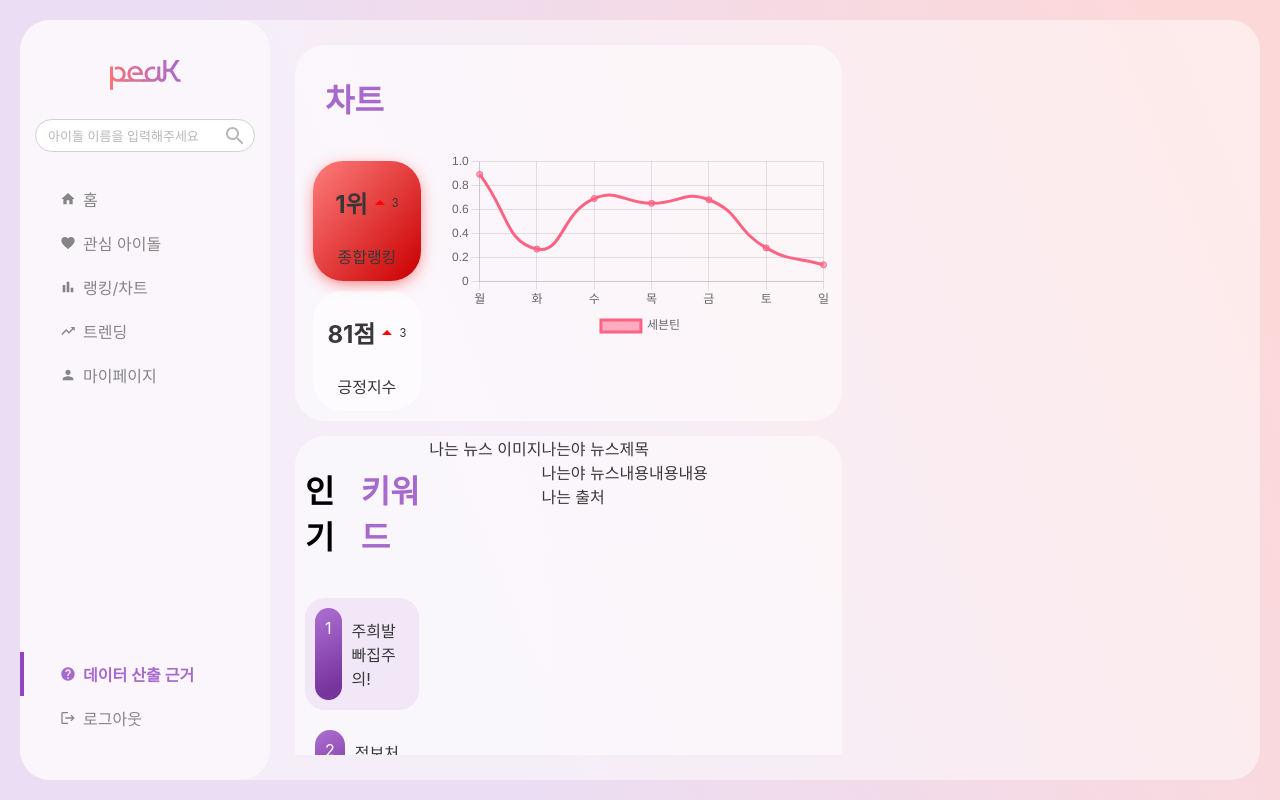
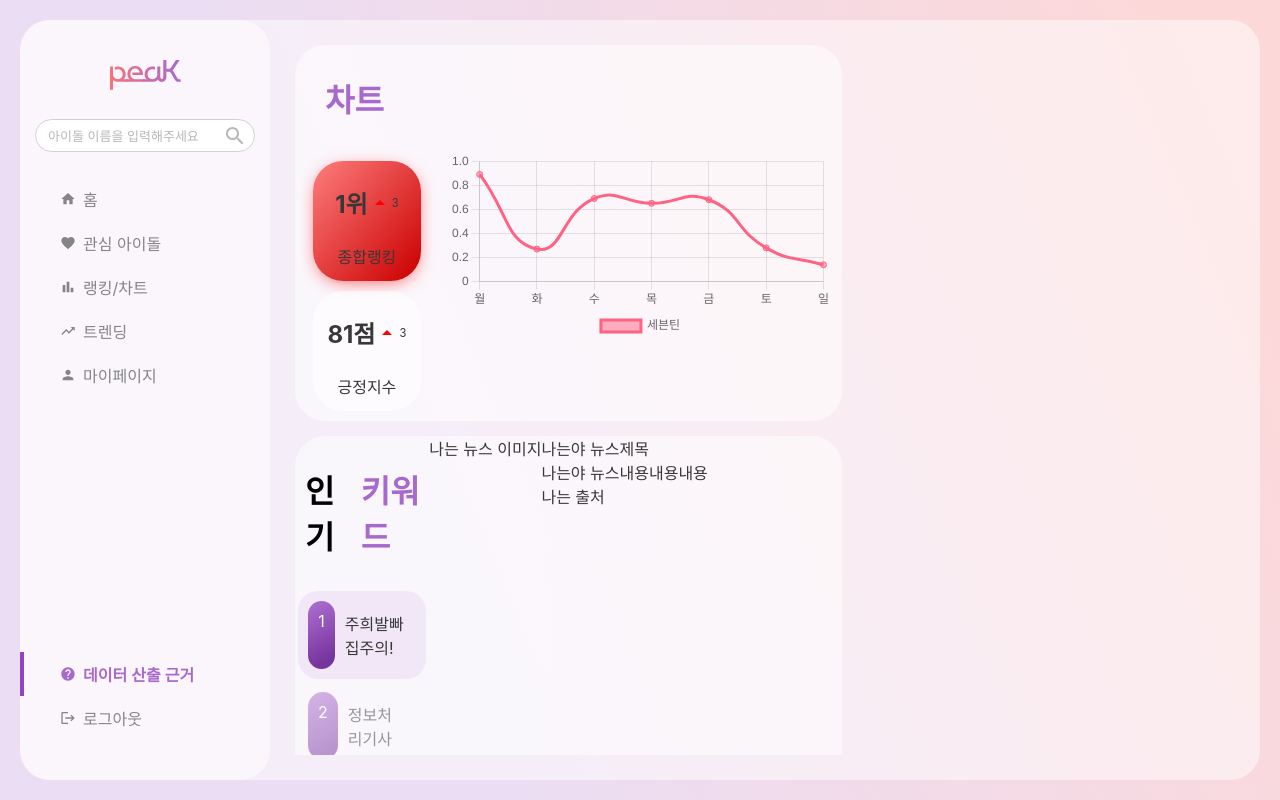
Before and after one commit to SSAFY507-peaK/peaK, a React (Create React App) app in the folder front/: page /data in a window 1280 px wide. Built offline with nearby package versions, Linux system fonts and the light colour scheme; a web font is replaced by a local one.

Commit message:
:lipstick: [FE] #5 뉴스 키워드 버튼 css

```diff
--- a/front/src/components/idolpage/IdolKeywordRankBtn.tsx
+++ b/front/src/components/idolpage/IdolKeywordRankBtn.tsx
@@ -15,9 +15,10 @@ const Frame = styled.div<FrameType>`
   display: flex;
   flex-direction: row;
   background: ${props => props.isClick ?`rgba(235, 221, 243, 0.6)`: null};
+  opacity: ${props => props.isClick ? null : 0.5 };
   border-radius: 20px;
   padding: 10px;
-  margin: 10px;
+  margin: 3px;
   cursor: pointer;
 `;
 
```
